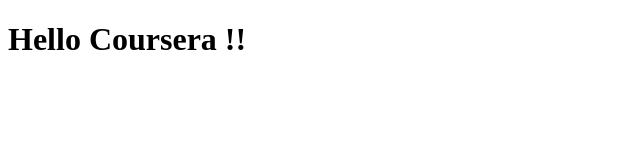
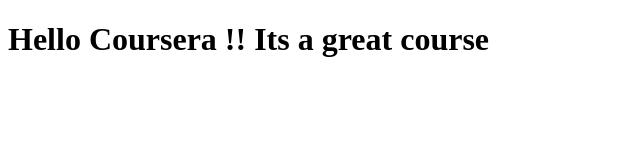
Before and after one commit to drking99/coursera-test, a plain HTML site: page site/Index.html in a window 1280 px wide. Shown: the whole page, without its empty margins (0-640 px from the left). Drawn offline with Linux system fonts and the light colour scheme.

Commit message:
small addition to our page content

```diff
--- a/site/Index.html
+++ b/site/Index.html
@@ -4,6 +4,6 @@
 	<title>Hello Coursera!</title>
 </head>
 <body>
-<h1>Hello Coursera !!</h1>
+<h1>Hello Coursera !! Its a great course</h1>
 </body>
 </html>
```
